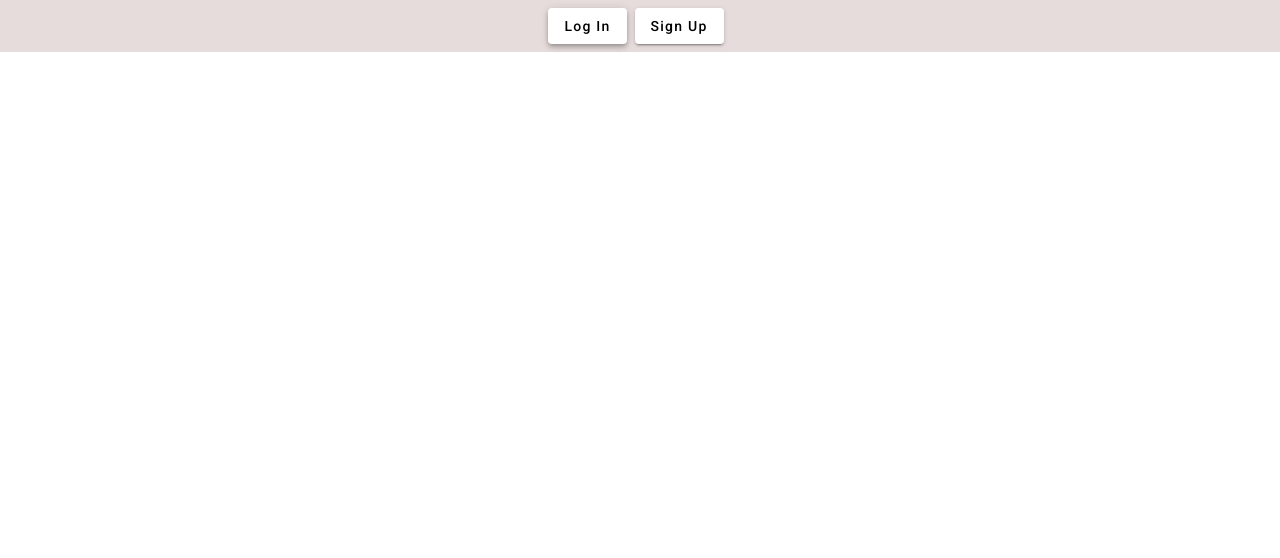
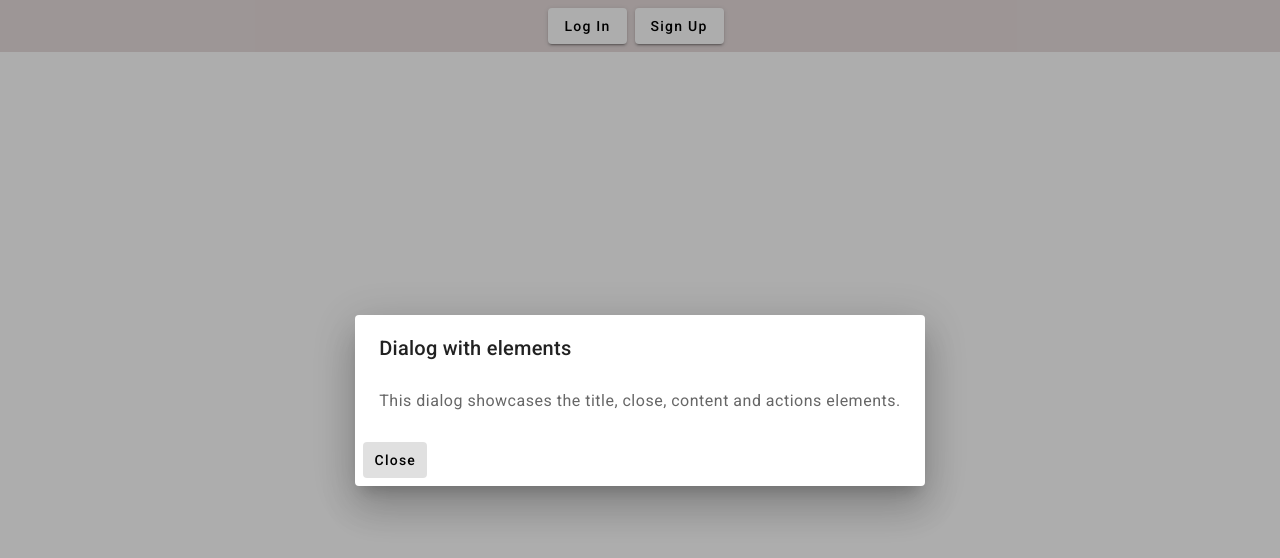
Before and after one commit to sashalarin202/web-auth, an Angular app in the folder web-auth/: page / in a window 1280 px wide. Both pictures are taken after a click on the button "Log In". Shown: the top 558 px of the page. Built offline with nearby package versions, Linux system fonts and the light colour scheme.

Commit message:
add minor dialog

```diff
--- a/web-auth/src/app/app.module.ts
+++ b/web-auth/src/app/app.module.ts
@@ -8,6 +8,7 @@ import {MatButtonModule} from '@angular/material/button';
 import { HeaderComponent } from './components/header/header.component';
 import {MatDialogModule} from '@angular/material/dialog';
 import { DialogComponent } from './components/dialog/dialog.component';
+import {MatFormFieldModule} from '@angular/material/form-field'
 
 
 
@@ -24,6 +25,7 @@ import { DialogComponent } from './components/dialog/dialog.component';
     BrowserAnimationsModule,
     MatButtonModule,
     MatDialogModule,
+    MatFormFieldModule,
   ],
   providers: [],
   bootstrap: [AppComponent]
--- a/web-auth/src/app/components/dialog/dialog.component.html
+++ b/web-auth/src/app/components/dialog/dialog.component.html
@@ -1 +1,5 @@
-<p>dialog works!</p>
+<h1 mat-dialog-title>Dialog with elements</h1>
+<div mat-dialog-content>This dialog showcases the title, close, content and actions elements.</div>
+<div mat-dialog-actions>
+  <button mat-button mat-dialog-close>Close</button>
+</div>
--- a/web-auth/src/app/components/dialog/dialog.component.ts
+++ b/web-auth/src/app/components/dialog/dialog.component.ts
@@ -1,4 +1,5 @@
 import { Component } from '@angular/core';
+import { MatDialog } from '@angular/material/dialog';
 
 @Component({
   selector: 'app-dialog',
--- a/web-auth/src/app/components/header/header.component.html
+++ b/web-auth/src/app/components/header/header.component.html
@@ -1,6 +1,6 @@
 <section>
     <div class="example-button-row">
-        <button mat-raised-button>Log In</button>
+        <button mat-raised-button (click)="openDialog()">Log In</button>
         <button mat-raised-button>Sign Up</button>
     </div>
 </section>
--- a/web-auth/src/app/components/header/header.component.ts
+++ b/web-auth/src/app/components/header/header.component.ts
@@ -1,4 +1,6 @@
 import { Component } from '@angular/core';
+import { MatDialog } from '@angular/material/dialog';
+import { DialogComponent } from '../dialog/dialog.component';
 
 @Component({
   selector: 'app-header',
@@ -6,5 +8,9 @@ import { Component } from '@angular/core';
   styleUrls: ['./header.component.scss']
 })
 export class HeaderComponent {
+  constructor(public dialog: MatDialog) {}
 
+  openDialog() {
+    this.dialog.open(DialogComponent);
+  }
 }
```
